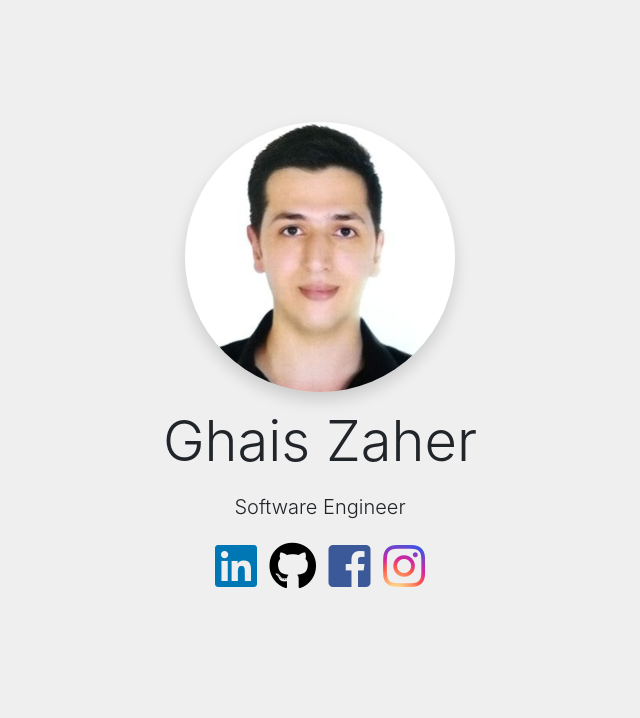
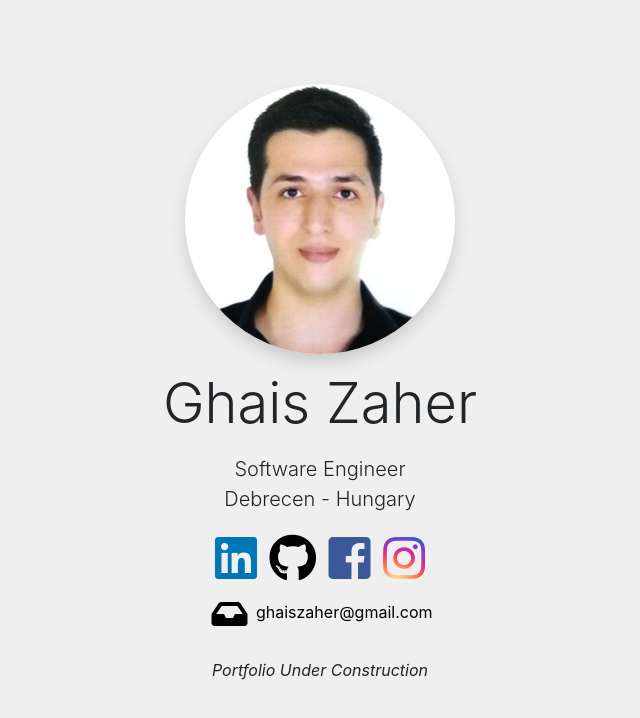
Before and after one commit to ghaiszaher/ghaiszaher.github.io, a plain HTML site: page index.html in a window 1280 px wide. Shown: the whole page, without its empty margins (320-960 px from the left). Drawn offline with nearby package versions, Linux system fonts and the light colour scheme.

Commit message:
location + email

```diff
--- a/css/style.css
+++ b/css/style.css
@@ -34,8 +34,12 @@ body {
     color: black;
 }
 
-.fab:hover, .fas:hover {
+.fab:hover, .fas:hover, .far:hover, .email a:hover {
     color: #0353ff;
+}
+
+.fa-center {
+    vertical-align: middle;
 }
 
 .main-content {
@@ -43,9 +47,13 @@ body {
     align-items: center;
     display: flex;
     justify-content: center;
-    height: calc(100vh - 100px);
+    min-height: calc(100vh - 50px);
 }
 
-#myImage{
+#myImage {
     max-width: 270px;
 }
+
+.email a{
+    color: black;
+}
--- a/index.html
+++ b/index.html
@@ -11,17 +11,20 @@
     <link rel="stylesheet" href="fontawesome/css/fontawesome.min.css">
     <link rel="stylesheet" href="fontawesome/css/solid.min.css">
     <link rel="stylesheet" href="fontawesome/css/brands.min.css">
-    <title>Ghais Zaher - Portofilo</title>
+    <link rel="stylesheet" href="fontawesome/css/regular.min.css">
+    <title>Ghais Zaher - Portfolio</title>
 </head>
 <body>
 <div class="main-content">
     <div>
         <div class="col text-center">
             <div class="m-3">
-                <img id="myImage" class="img-fluid rounded-circle shadow" src="images/ghais-square.png" alt="Ghais Zaher">
+                <img id="myImage" class="img-fluid rounded-circle shadow" src="images/ghais-square.png"
+                     alt="Ghais Zaher">
             </div>
             <div class="display-4 pb-3">Ghais Zaher</div>
-            <div class="lead pb-3">Software Engineer</div>
+            <div class="lead">Software Engineer</div>
+            <div class="lead pb-3">Debrecen - Hungary</div>
             <a href="https://www.linkedin.com/in/ghaiszaher" target="_blank">
                 <i class="fab fa-3x fa-linkedin m-1"></i>
             </a>
@@ -34,6 +37,13 @@
             <a href="https://www.instagram.com/ghaiszaher" target="_blank">
                 <i class="fab fa-3x fa-instagram m-1"></i>
             </a>
+            <div class="pt-2 email">
+                <a href="mailto:ghaiszaher@gmail.com" target="_blank">
+                    <i class="fas fa-center fa-2x fa-inbox m-1"></i> ghaiszaher@gmail.com
+                </a>
+            </div>
+
+            <div class="pt-4 font-italic">Portfolio Under Construction</div>
         </div>
     </div>
 </div>
```
